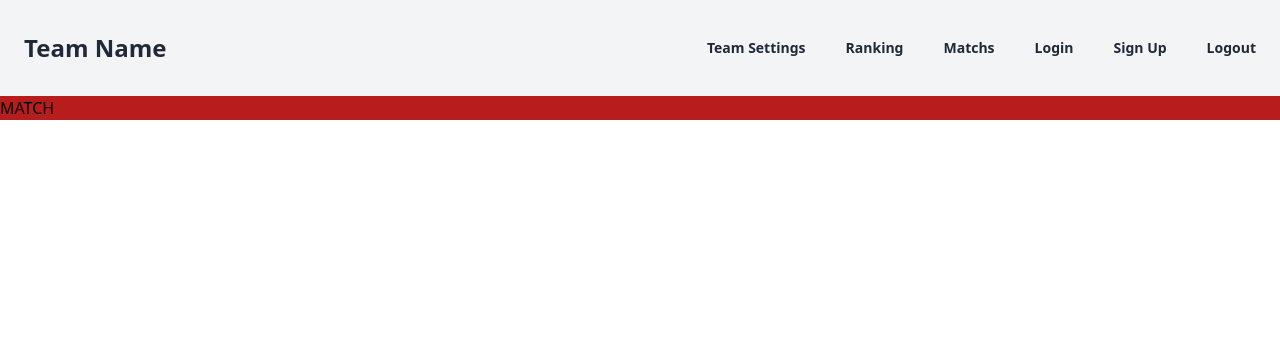
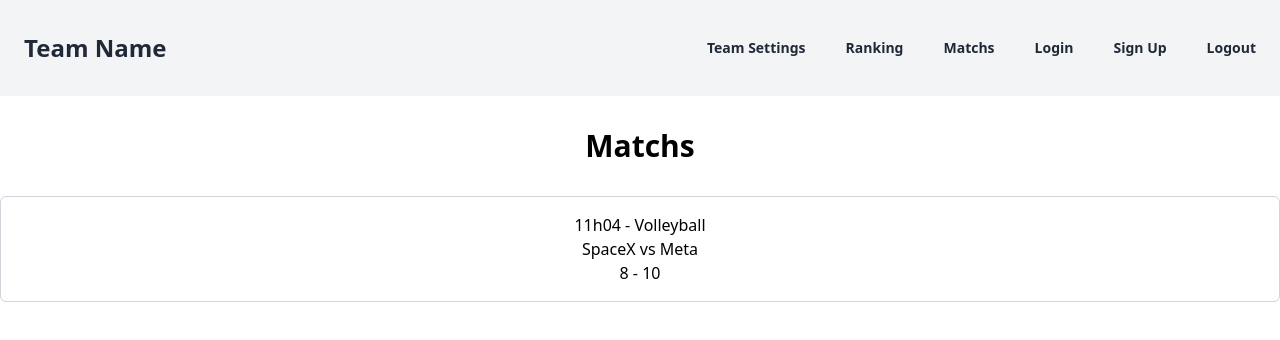
Before and after one commit to I4NIS/Metrolympiades, a Vue app: page / in a window 1280 px wide. Shown: the top 340 px of the page. Built offline with nearby package versions, Linux system fonts and the light colour scheme.

Commit message:
Added the page to see all the different matches

```diff
--- a/src/views/MatchView.vue
+++ b/src/views/MatchView.vue
@@ -1,12 +1,37 @@
+<template>
+  <div>
+    <!-- Titre de la page -->
+    <h1 class="text-center text-3xl font-bold my-8">Matchs</h1>
+
+    <!-- Liste des matchs -->
+    <div v-for="match in matches" :key="match.id" class="border border-gray-300 rounded-md p-4 mb-4">
+      <!-- Heure et discipline -->
+      <p class="text-center">{{ match.time }} - {{ match.discipline }}</p>
+
+      <!-- Équipes et score -->
+      <p class="text-center">{{ match.team1 }} vs {{ match.team2 }}</p>
+      <p class="text-center">{{ match.score }}</p>
+    </div>
+  </div>
+</template>
+
 <script setup>
+import AppNavBar from "@/components/AppNavBar.vue";
 
-import AppNavBar from "@/components/AppNavBar.vue";
+// Données de test pour les matchs (à remplacer par vos propres données)
+const matches = [
+  {
+    id: 1,
+    time: "11h04",
+    discipline: "Volleyball",
+    team1: "SpaceX",
+    team2: "Meta",
+    score: "8 - 10"
+  },
+  // Ajoutez d'autres matchs ici selon le même format
+];
 </script>
 
-<template>
-  <h1 class="bg-red-700">MATCH</h1>
-</template>
-
 <style scoped>
-
+/* Ajoutez vos styles CSS si nécessaire */
 </style>
```
